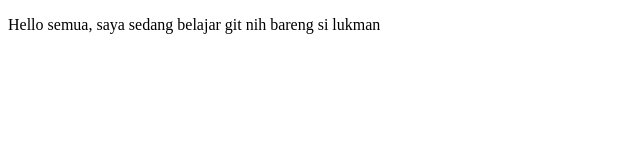
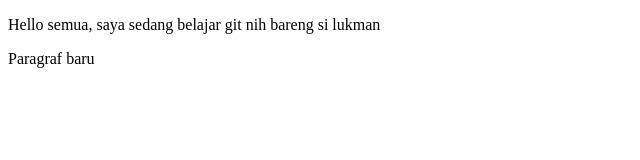
Before and after one commit to Patur1221/LetrisMovie.github.io, a plain HTML site: page index.html in a window 1280 px wide. Shown: the full height of the page, 0-640 px from the left. Drawn offline with Linux system fonts and the light colour scheme.

Commit message:
Update index.html

```diff
--- a/index.html
+++ b/index.html
@@ -8,6 +8,6 @@
 </head>
 <body>
     <p>Hello semua, saya sedang belajar git nih bareng si lukman</p>
-
+    <p>Paragraf baru</p>
 </body>
 </html>
```
